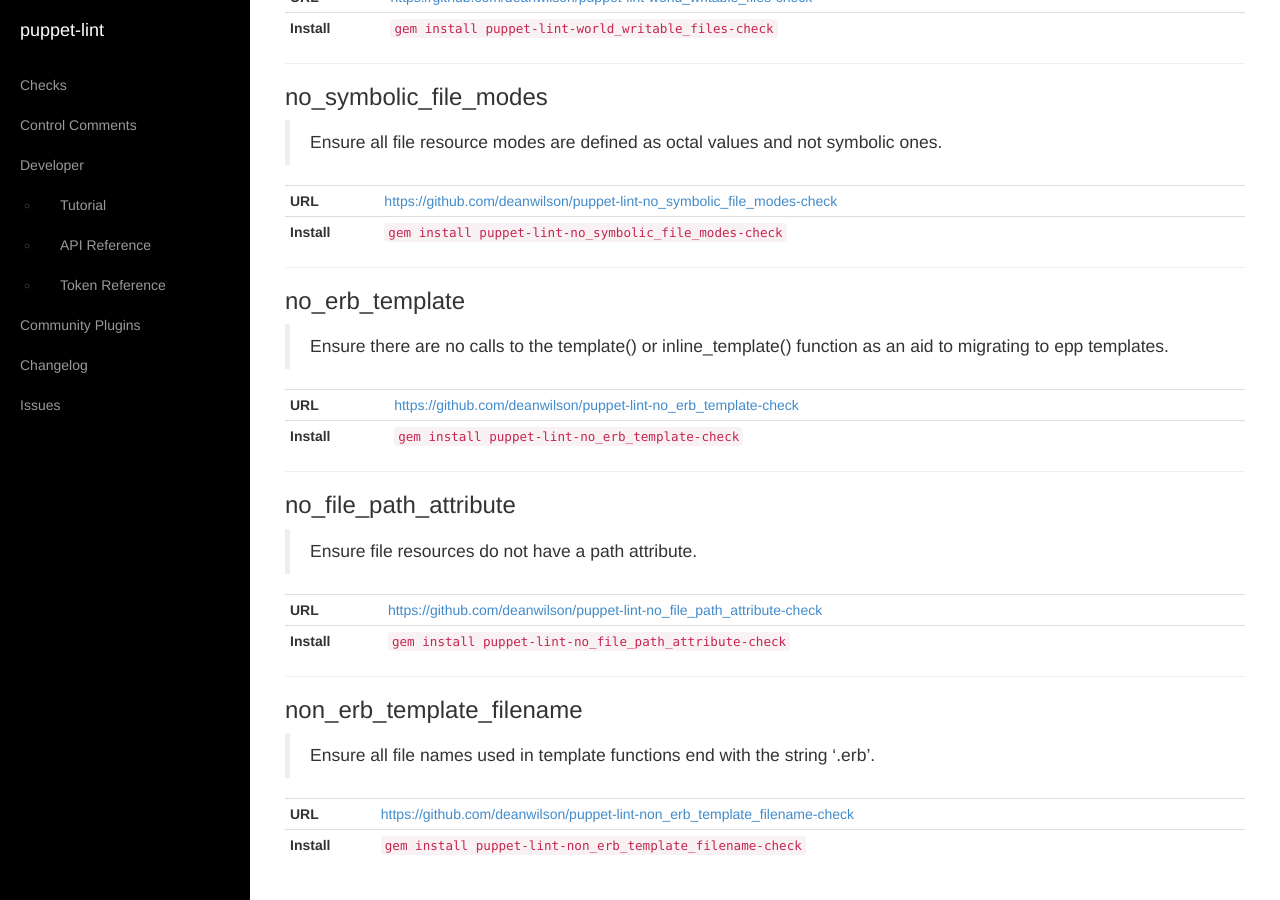
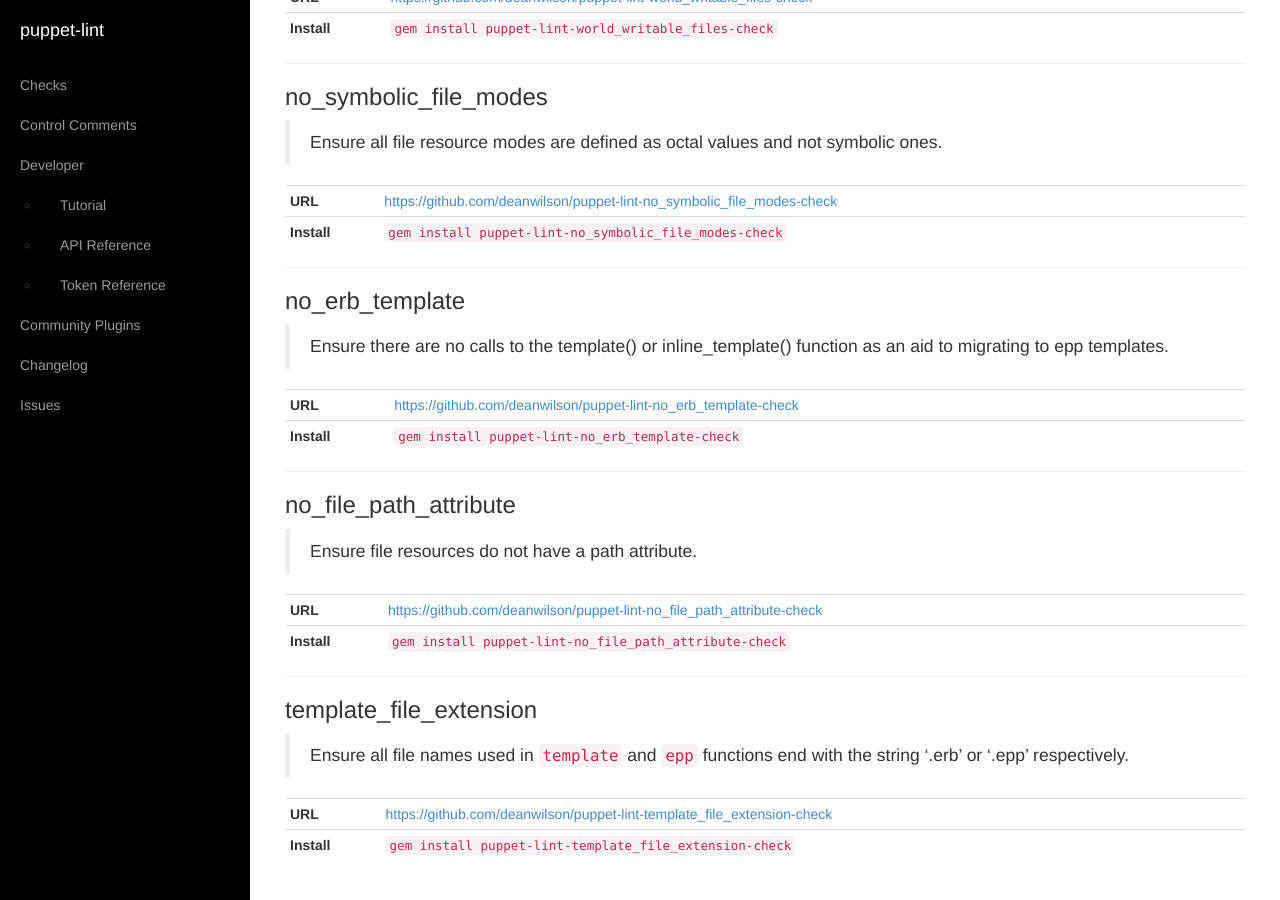
Before and after one commit to rodjek/puppet-lint, a Jekyll site: the page built from plugins/index.md, in a window 1280 px wide and 900 px high, scrolled down 3540 px. Built offline with Jekyll 4.4.1, drawn with Linux system fonts in a browser that asks for light colours; our own code applies the rules of GitHub Pages for plain Markdown files.

Commit message:
Replace deprecated plugin with an improved alternative.

```diff
--- a/plugins/index.md
+++ b/plugins/index.md
@@ -216,10 +216,10 @@ Check the plugin's URL for more information on use of its check(s).
 ---
 
 
-### non_erb_template_filename
+### template_file_extension
 
-> Ensure all file names used in template functions end with the string '.erb'.
+> Ensure all file names used in `template` and `epp` functions end with the string '.erb' or '.epp' respectively.
 
-| **URL**     | <https://github.com/deanwilson/puppet-lint-non_erb_template_filename-check> |
-| **Install** | `gem install puppet-lint-non_erb_template_filename-check`   |
+| **URL**     | <https://github.com/deanwilson/puppet-lint-template_file_extension-check> |
+| **Install** | `gem install puppet-lint-template_file_extension-check`   |
 {: .table .table-condensed }
```
